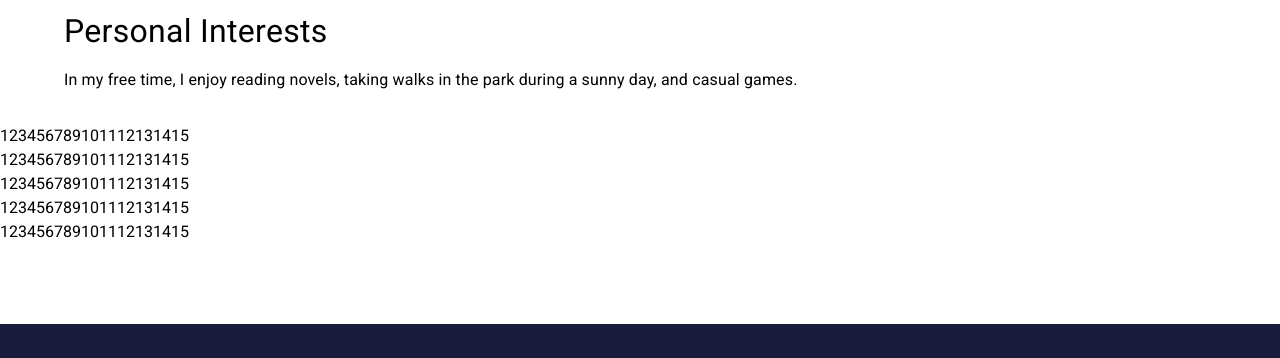
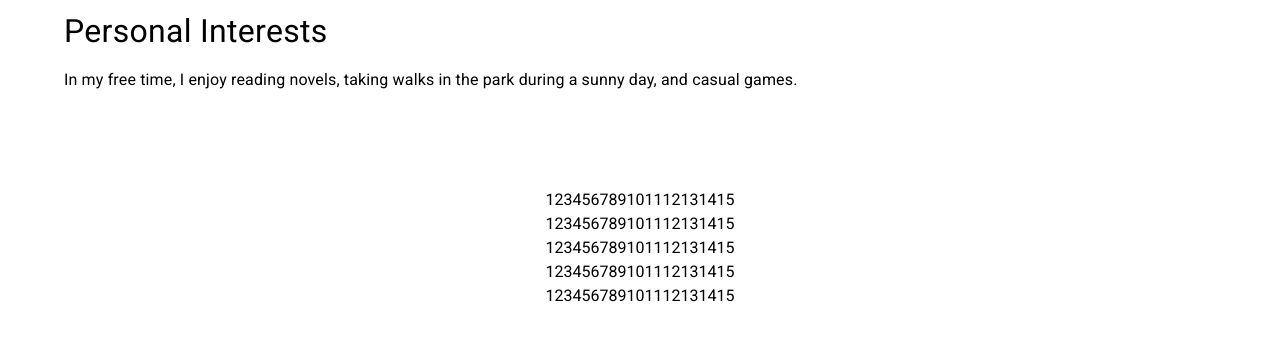
Before and after one commit to catmemberMona/portfolio, a React (Create React App) app: page / in a window 1280 px wide. Shown: the part 1620-1978 px from the top of the page. Built offline with nearby package versions, Linux system fonts and the light colour scheme.

Commit message:
positioning tech content: centered with margins

```diff
--- a/src/Components/Tech.js
+++ b/src/Components/Tech.js
@@ -29,6 +29,8 @@ let styles = {
   content: {
     display: 'flex',
     flexDirection: 'column',
+    alignItems: 'center',
+    margin: '5vw'
   },
   row: {
     display: 'flex',
```
